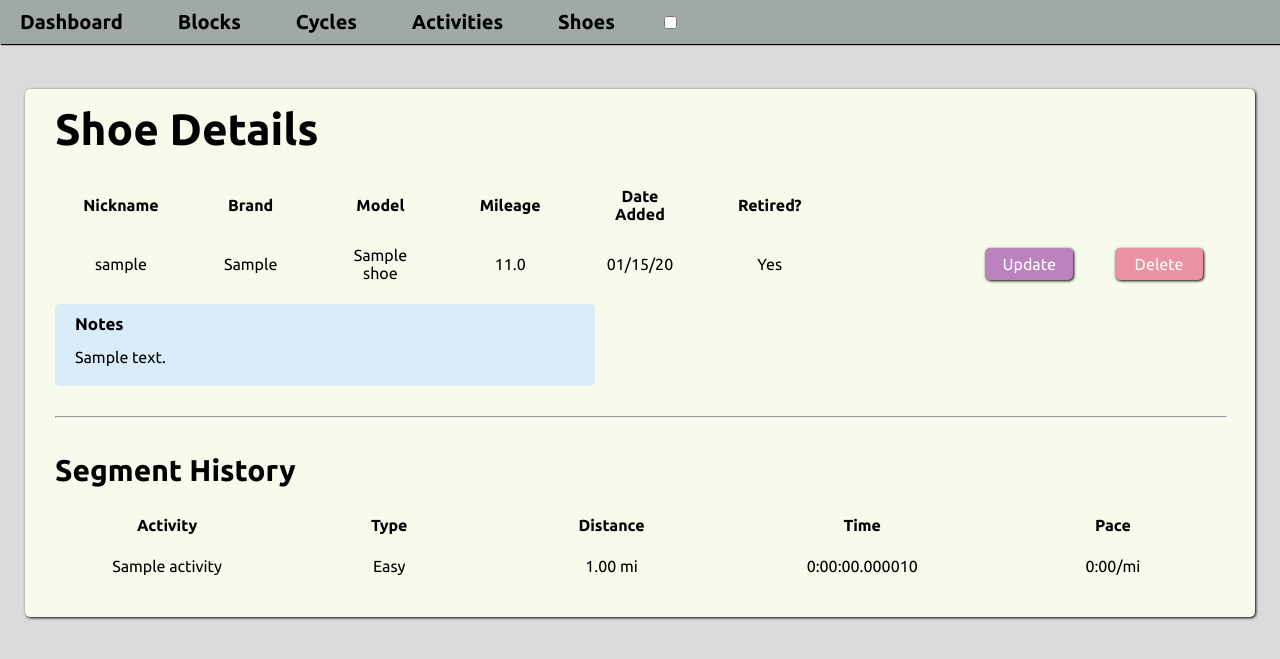
After one commit to muno17/Tempo, a Django app: page /shoes/1/ in a window 1280 px wide. The commit adds this page. Shown: the top 659 px of the page. Run offline with Django 5.2, Linux system fonts and the light colour scheme; tables that the repository leaves empty hold one stand-in row (values such as "Sample post").

Commit message:
add all shoe functionality

```diff
--- a/static/css/style.css
+++ b/static/css/style.css
@@ -57,7 +57,7 @@ a {
 .main-header {
     font-size: 44px;
     font-weight: bold;
-    margin-bottom: 30px;
+    margin-bottom: 20px;
 }
 
 #index-top {
@@ -67,6 +67,7 @@ a {
 .sub-header {
     font-size: 30px;
     font-weight: bold;
+    margin-bottom: 15px;
 }
 
 .main-header, .sub-header {
@@ -103,6 +104,8 @@ div .alltime-stats {
     margin-top: 20px;
     margin-bottom: 20px;
     flex-grow: 1;
+    display: flex;
+    flex-direction: column;
 }
 
 .stats-block {
@@ -115,6 +118,9 @@ div .alltime-stats {
 
 .delete-block {
     background-color: #EB92A3;
+    display: flex;
+    flex-direction: column;
+    align-items: center;
 }
 
 .text-box {
@@ -154,9 +160,13 @@ div .alltime-stats {
     gap: 50px;
 }
 
+.delete-header {
+    text-align: center;
+}
+
 .update {
     background-color: #BC81BF;
-    width: 60px;
+    min-width: 60px;
 }
 
 button {
@@ -194,3 +204,7 @@ input {
     margin-top: 20px;
     margin-bottom: 20px;
 }
+
+hr {
+    width: 100%;
+}
--- a/templates/activity_update.html
+++ b/templates/activity_update.html
@@ -1,7 +1,7 @@
 {% extends 'base.html' %}
 
 {% block content %}
-    <div class="stats-block form-block">
+    <div class="form-block">
     <form method="post">
     {% csrf_token %}
     <div class="header-block">
--- /dev/null
+++ b/templates/shoe_details.html
@@ -0,0 +1,81 @@
+{% extends 'base.html' %}
+
+{% block content %}
+    <div class="stats-block">
+        <div class="main-header">Shoe Details</div>
+        <table>
+            <thead>
+                <tr>
+                    <th>Nickname</th>
+                    <th>Brand</th>
+                    <th>Model</th>
+                    <th>Mileage</th>
+                    <th>Date Added</th>
+                    <th>Retired?</th>
+                    <th></th>
+                    <th></th>
+                    <th></th>
+                </tr>
+            </thead>
+            <tbody>
+                <tr>
+                    <td>{{ shoe.nickname }}</td>
+                    <td>{{ shoe.brand }}</td>
+                    <td>{{ shoe.model_name }}</td>
+                    <td>{{ shoe.mileage }}</td>
+                    <td>{{ shoe.date_added|date:"m/d/y" }}</td>
+                    <td>
+                        {% if shoe.is_retired %}
+                        Yes
+                        {% else %}
+                        No
+                        {% endif %}
+                    </td>
+                    <td></td>
+                    <td>
+                        <div class="button update">
+                            <a href="{% url 'shoe-update' shoe.id%}">Update</a>
+                        </div>
+                    </td>
+                    <td>
+                        <div class="button delete">
+                            <a href="{% url 'shoe-delete' shoe.id%}">Delete</a>
+                        </div>
+                    </td>
+                </tr>
+            </tbody>
+        </table>
+        {% if shoe.notes %}
+            <div class="text-box">
+            <div class="mini-header">Notes</div>
+            <div>
+                {{ shoe.notes }}
+            </div>
+        </div>
+        {% endif %}
+        <hr>
+        <div class="sub-header">Segment History</div>
+        <table>
+            <thead>
+                <tr>
+                    <th>Activity</th>
+                    <th>Type</th>
+                    <th>Distance</th>
+                    <th>Time</th>
+                    <th>Pace</th>
+                </tr>
+            </thead>
+            <tbody>
+            {% for segment in shoe.segments.all %}
+                <tr>
+                <td><a href="{% url 'activity-detail' segment.activity.id%}">{{ segment.activity.title }}</a></td>
+                <td>{{ segment.get_type_display }}</td>
+                <td>{{ segment.distance  }} mi</td>
+                <td>{{ segment.duration }}</td>
+                <td>{{ segment.pace }}/mi</td>
+                </tr>
+            {% endfor %}
+            </tbody>
+        </table>
+    </div>
+{% endblock content %}
--- a/training/models.py
+++ b/training/models.py
@@ -238,7 +238,7 @@ class Segment(models.Model):
     user = models.ForeignKey(User, on_delete=models.CASCADE, null=True, blank=True)
     activity = models.ForeignKey(Activity, on_delete=models.CASCADE, null=True, blank=True,
                                  related_name='segments')
-    shoe = models.ForeignKey(Shoe, on_delete=models.SET_NULL, null=True, blank=True,)
+    shoe = models.ForeignKey(Shoe, on_delete=models.SET_NULL, null=True, blank=True, related_name='segments')
     distance = models.DecimalField(max_digits=5, decimal_places=2, default=0.0)
     duration = models.DurationField()
     RUN_TYPES = [
--- a/training/urls.py
+++ b/training/urls.py
@@ -22,4 +22,7 @@ urlpatterns = [
     path('activity_update/<int:pk>', ActivityUpdateView.as_view(), name='activity-update'),
     path('shoes/', ShoeListView.as_view(), name='shoe-list'),
     path('shoe_create/', ShoeCreateView.as_view(), name='shoe-create' ),
+    path('shoes/<int:pk>/', ShoeDetailView.as_view(), name='shoe-detail'),
+    path('shoe_delete/<int:pk>/', ShoeDeleteView.as_view(), name='shoe-delete'),
+    path('shoe_update/<int:pk>/', ShoeUpdateView.as_view(), name='shoe-update'),
 ]
--- a/training/views.py
+++ b/training/views.py
@@ -292,7 +292,22 @@ class ShoeCreateView(CreateView):
     fields = ['brand', 'model_name', 'nickname', 'init_mileage', 'is_retired', 'notes']
     success_url = reverse_lazy('shoe-list')
 
-    #def get_initial(self):
-    #    initial = super.get_initial()
-    #    initial['init_mileage'] = 0
-    #    return initial
+
+class ShoeDetailView(DetailView):
+    model = Shoe
+    template_name ='shoe_details.html'
+    context_object_name = 'shoe'
+
+
+class ShoeUpdateView(UpdateView):
+    model = Shoe
+    template_name = 'shoe_update.html'
+    fields = ['brand', 'model_name', 'nickname', 'is_retired', 'notes']
+    success_url = reverse_lazy('shoe-list')
+
+
+class ShoeDeleteView(DeleteView):
+    model = Shoe
+    template_name = 'shoe_delete.html'
+    context_object_name = 'shoe'
+    success_url = reverse_lazy('shoe-list')
```
Also changed, not shown: templates/activity_details.html (+15 -1 lines), templates/shoe_delete.html (+15 -9 lines), templates/shoe_update.html (+17 -9 lines), templates/shoes.html (+22 -3 lines).
